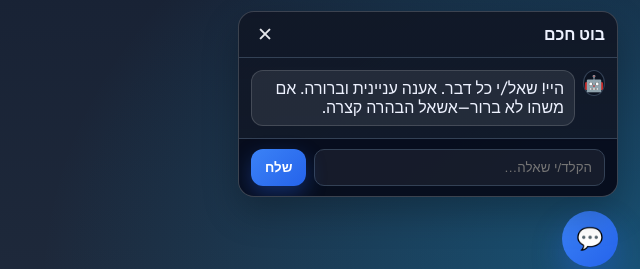
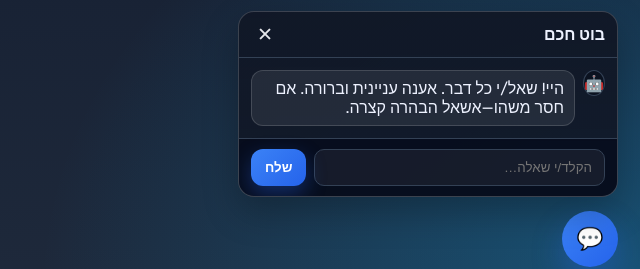
Before and after one commit to Alekseyfdx/RATAAAAA, a plain HTML site: page index.html in a window 1280 px wide. Both pictures are taken after a click on the button "פתח צ'אט". Shown: the part 511-780 px from the top of the page, 640-1280 px from the left. Drawn offline with Linux system fonts and the light colour scheme.

Commit message:
Update index.html

```diff
--- a/index.html
+++ b/index.html
@@ -65,7 +65,7 @@
     <div id="chatMessages" class="chat-body">
       <div class="msg bot">
         <div class="avatar">🤖</div>
-        <div class="bubble">היי! שאל/י כל דבר. אענה עניינית וברורה. אם משהו לא ברור—אשאל הבהרה קצרה.</div>
+        <div class="bubble">היי! שאל/י כל דבר. אענה עניינית וברורה. אם חסר משהו—אשאל הבהרה קצרה.</div>
       </div>
     </div>
     <div class="chat-input">
```
